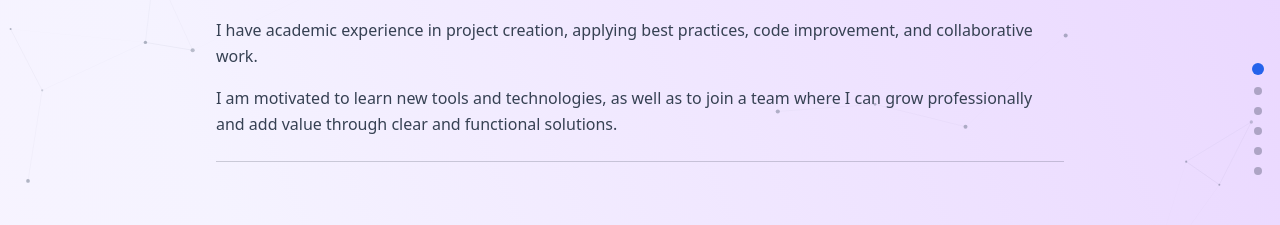
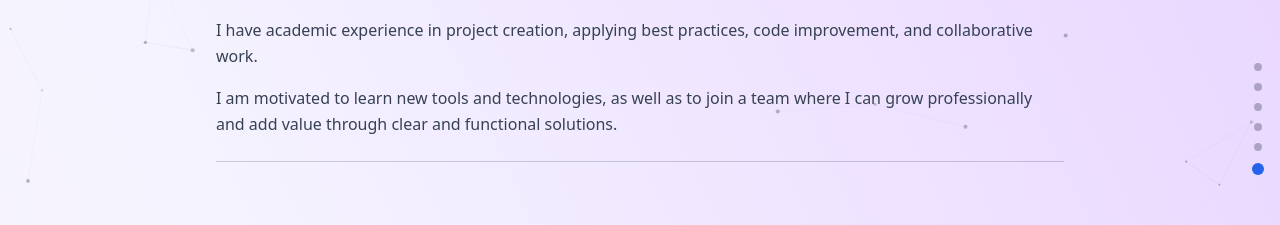
Before and after one commit to josednl/personal-portfolio, a React (Vite) app: page / in a window 1280 px wide. Shown: the part 281-506 px from the top of the page. Built offline with nearby package versions, Linux system fonts and the light colour scheme.

Commit message:
fix(nav): improve scroll spy accuracy and handle programmatic scrolls

```diff
--- a/src/components/ui/SideNav.tsx
+++ b/src/components/ui/SideNav.tsx
@@ -1,4 +1,4 @@
-import { useState, useEffect } from 'react';
+import { useState, useEffect, useRef } from 'react';
 import { useTranslation } from '@/lib/hooks/useTranslation';
 
 const SECTIONS = [
@@ -13,38 +13,61 @@ const SECTIONS = [
 export const SideNav = () => {
   const [activeSection, setActiveSection] = useState('about');
   const { t } = useTranslation();
+  const isProgrammaticScroll = useRef(false);
 
   useEffect(() => {
-    const observers: IntersectionObserver[] = [];
+    const sections = SECTIONS.map(({ id }) => ({
+      id,
+      el: document.getElementById(id),
+    })).filter((s): s is { id: string; el: HTMLElement } => s.el !== null);
 
-    SECTIONS.forEach(({ id }) => {
-      const el = document.getElementById(id);
-      if (!el) return;
+    if (sections.length === 0) return;
 
-      const observer = new IntersectionObserver(
-        ([entry]) => {
-          if (entry.isIntersecting) {
-            setActiveSection(id);
-          }
-        },
-        {
-          rootMargin: '-50% 0px -50% 0px',
-          threshold: 0,
-        },
-      );
+    const handleScroll = () => {
+      if (isProgrammaticScroll.current) return;
 
-      observer.observe(el);
-      observers.push(observer);
-    });
+      const viewportHeight = window.innerHeight;
+      const scrollY = window.scrollY;
+      const center = scrollY + viewportHeight / 2;
+      const atBottom =
+        scrollY + viewportHeight >=
+        document.documentElement.scrollHeight - 10;
 
-    return () => {
-      observers.forEach((observer) => observer.disconnect());
+      if (atBottom) {
+        setActiveSection(sections[sections.length - 1].id);
+        return;
+      }
+
+      let best = sections[0].id;
+      let bestDist = Infinity;
+
+      for (const { id, el } of sections) {
+        const rect = el.getBoundingClientRect();
+        const sectionCenter = scrollY + rect.top + rect.height / 2;
+        const dist = Math.abs(center - sectionCenter);
+        if (dist < bestDist) {
+          bestDist = dist;
+          best = id;
+        }
+      }
+
+      setActiveSection(best);
     };
+
+    window.addEventListener('scroll', handleScroll, { passive: true });
+    handleScroll();
+
+    return () => window.removeEventListener('scroll', handleScroll);
   }, []);
 
   const handleClick = (e: React.MouseEvent<HTMLAnchorElement>, id: string) => {
     e.preventDefault();
+    isProgrammaticScroll.current = true;
+    setActiveSection(id);
     document.getElementById(id)?.scrollIntoView({ behavior: 'smooth' });
+    setTimeout(() => {
+      isProgrammaticScroll.current = false;
+    }, 800);
   };
 
   return (
```
